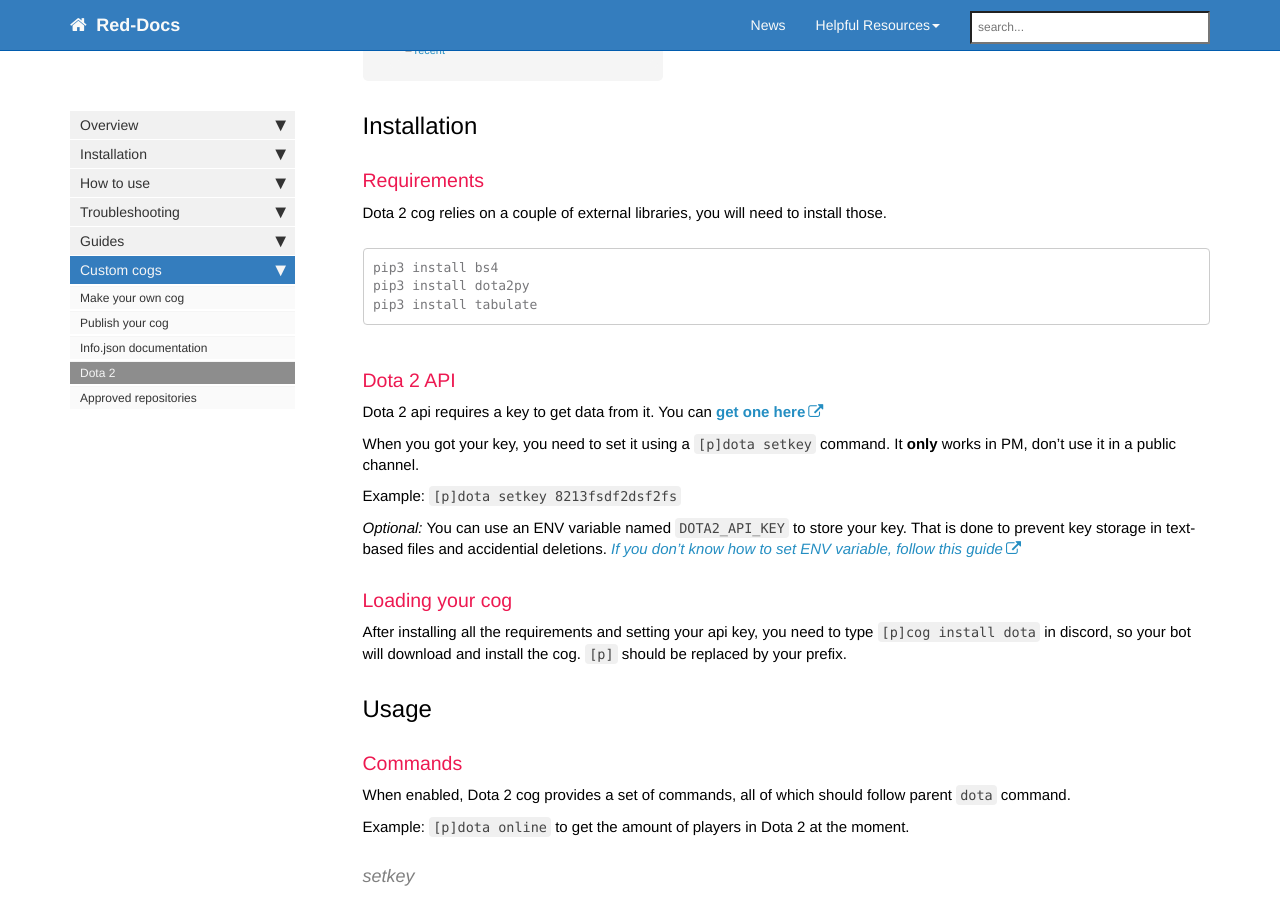
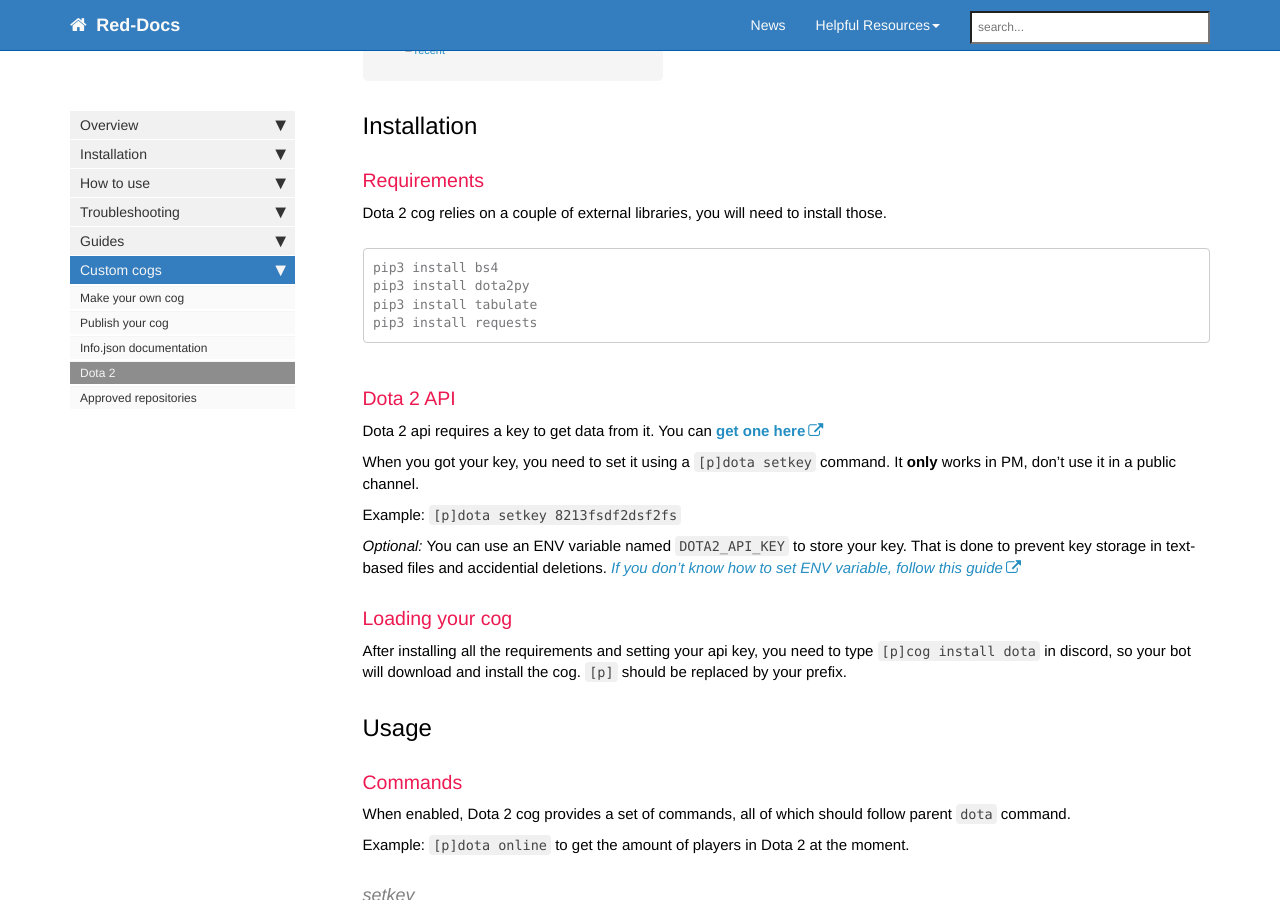
Before and after one commit to Twentysix26/Red-Docs, a Jekyll site: the page built from red/red_cog_dota.md, in a window 1280 px wide and 900 px high, scrolled down 417 px. Built offline with Jekyll 4.4.1, drawn with Linux system fonts in a browser that asks for light colours; nearby versions of some CDN libraries; comment, search, counter and statistics services are not loaded.

Commit message:
Dota cog needs requests (#31)

````diff
--- a/red/red_cog_dota.md
+++ b/red/red_cog_dota.md
@@ -14,6 +14,7 @@ Dota 2 cog relies on a couple of external libraries, you will need to install th
 pip3 install bs4
 pip3 install dota2py
 pip3 install tabulate
+pip3 install requests
 ```
 
 ### Dota 2 API
````
